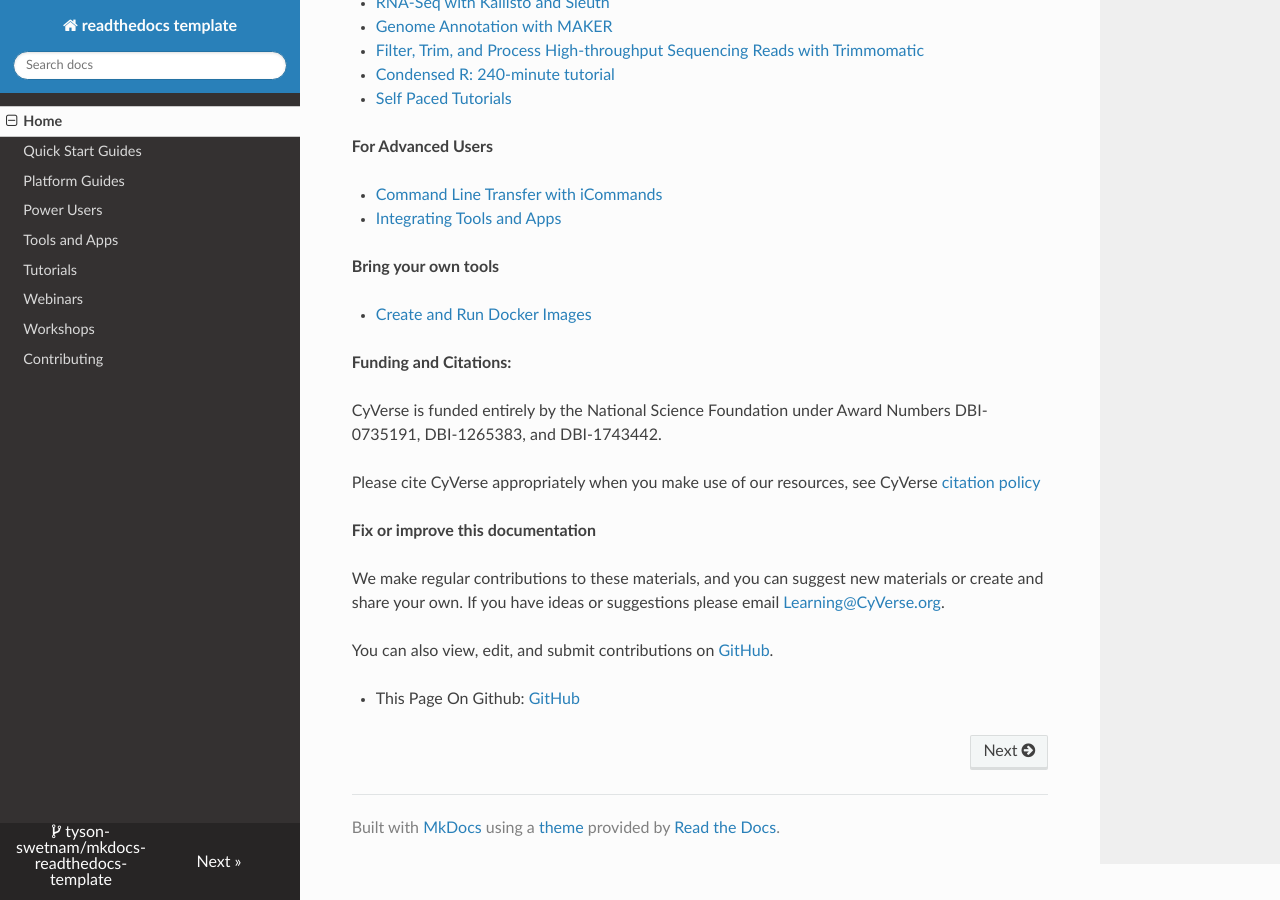
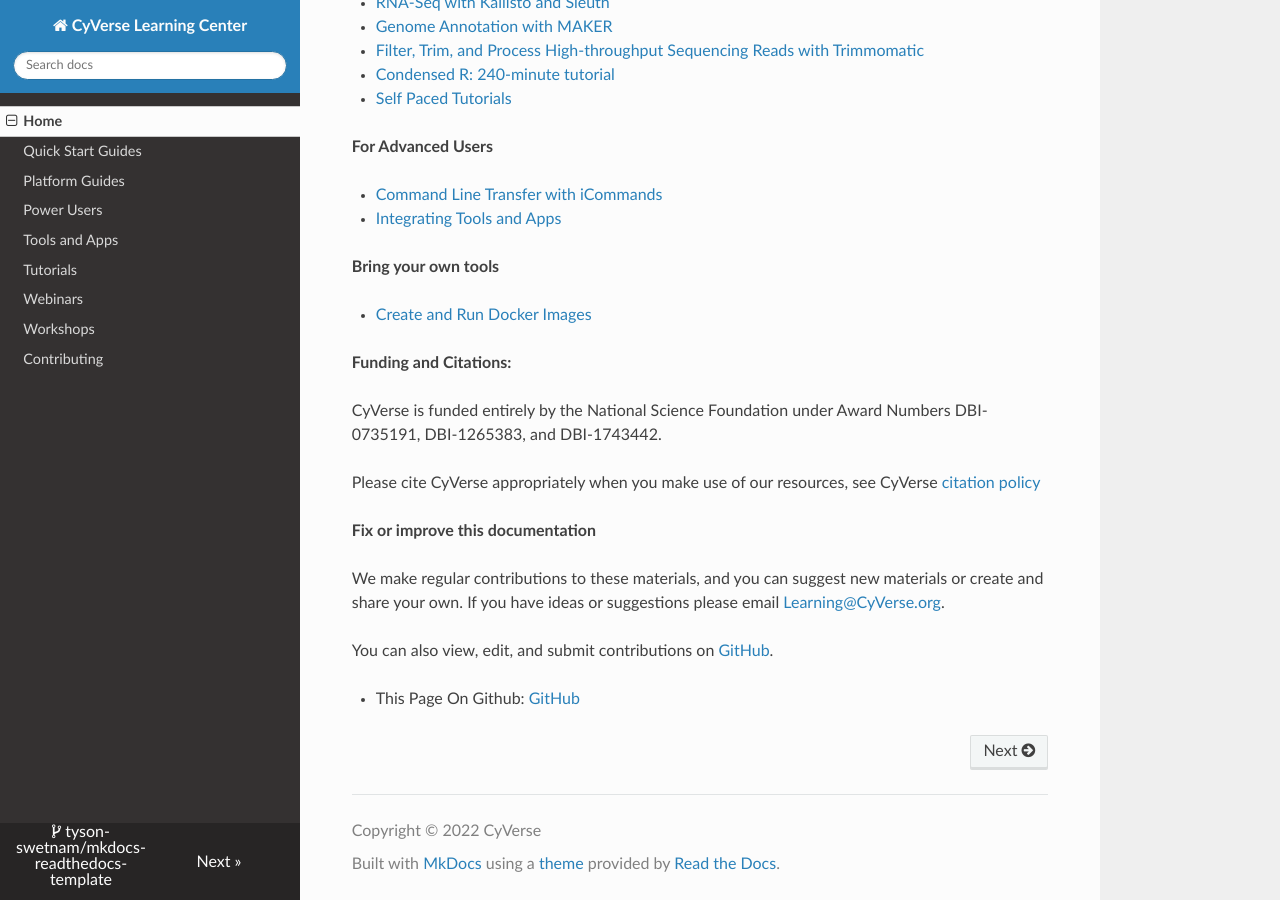
Before and after one commit to tyson-swetnam/mkdocs-learning-materials-home, an MkDocs documentation site: the page built from docs/index.md, in a window 1280 px wide and 900 px high, scrolled down 1417 px. Built offline with MkDocs 1.6.1, drawn with Linux system fonts in a browser that asks for light colours; nearby versions of some CDN libraries.

Commit message:
Update mkdocs.yml

```diff
--- a/mkdocs.yml
+++ b/mkdocs.yml
@@ -1,9 +1,16 @@
-site_name: readthedocs template
-site_description: 'A readthedocs page using mkdocs material'
-site_author: 'Tyson Lee Swetnam'
 docs_dir: docs/
 repo_name: 'tyson-swetnam/mkdocs-readthedocs-template'
 repo_url: 'https://github.com/tyson-swetnam/mkdocs-readthedocs-template'
+
+site_name: 'CyVerse Learning Center'
+site_description: 'Documentation for CyVerse Platforms and Education'
+site_author: 'CyVerse Science Team'
+site_url: https://tyson-swetnam.github.io/learning-materials-home-mkdocs/
+
+edit_uri: edit/main/docs
+
+# Copyright
+copyright: 'Copyright &copy; 2022 CyVerse'
 
 # Navigation Page
 nav:
```
